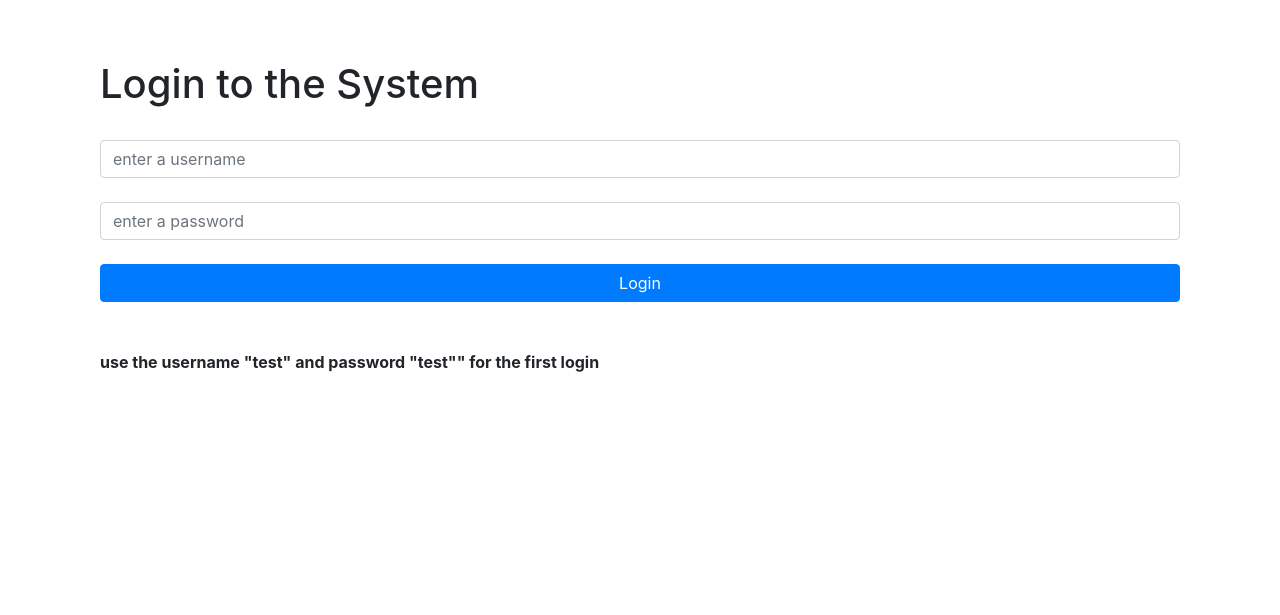
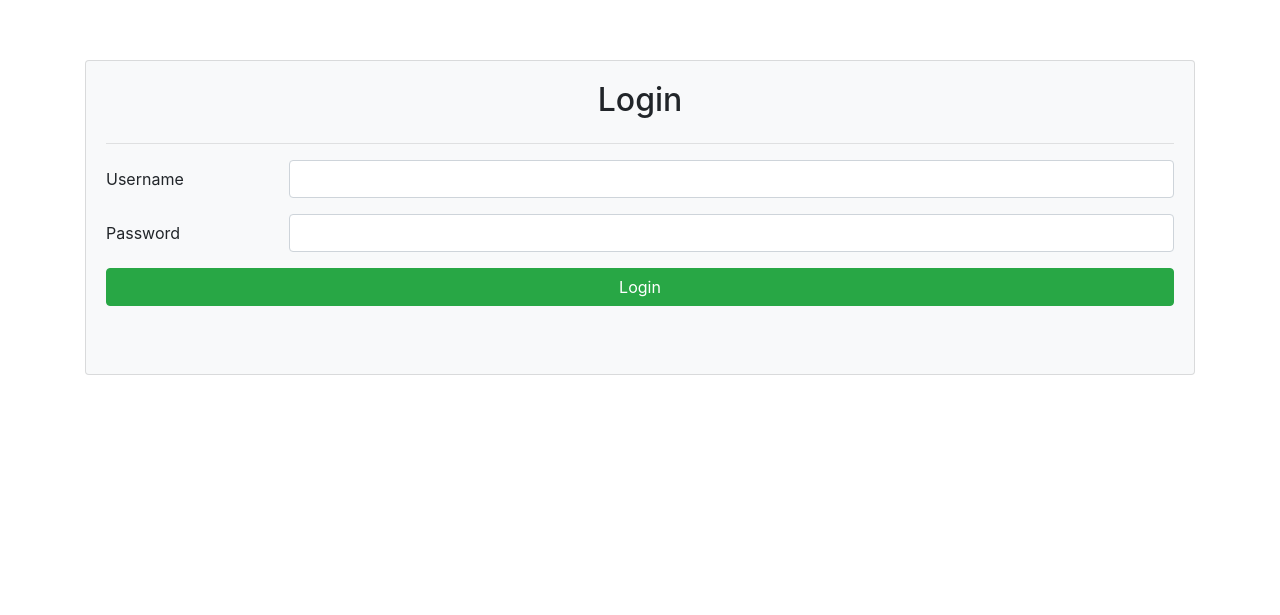
Before and after one commit to miyurusankalpa/driver-booking, a PHP site: page /login.php in a window 1280 px wide. Shown: the part 56-671 px from the top of the page. Run offline with PHP 8.4, Linux system fonts and the light colour scheme.

Commit message:
added xhr
added required, changed jumbotron to card

Co-Authored-By: madusankawgd <madusankawgd@users.noreply.github.com>
Co-Authored-By: udayangad <udayangad@users.noreply.github.com>

```diff
--- a/login.php
+++ b/login.php
@@ -2,49 +2,50 @@
 	include 'header.php';
 ?>
 
-<div class="container">
-	<h1>
-		Login to the System
-	</h1>
-	<br>
+<div class="card card-body bg-light">
+	<h2 class="text-center">Login</h2>
+	<hr>
 	<form>
-		<input type="text" class="form-control"	name="username" placeholder="enter a username"> <br>
-		<input type="password" class="form-control"	name="password" placeholder="enter a password"> <br>
-		<input type="submit" id="login_button" class="btn btn-primary btn-block" value="Login">
+
+		<div class="form-group row">
+          	<label class="col-sm-2 col-form-label">Username</label>
+		<div class="col-sm-10">
+          	   <input type="text" class="form-control" name="username" required="">
+         	</div>
+	   </div>
+	   <div class="form-group row">
+          	<label class="col-sm-2 col-form-label">Password</label>
+		<div class="col-sm-10">
+          	   <input type="password" class="form-control" name="password" required="">
+         	</div>
+	   </div>
+
+		<input type="submit" id="login_button" class="btn btn-success btn-block" value="Login">
 		<br><div id="login_status"></div>
 	</form>
 
 <br>
-<b>use the username "test" and password "test"" for the first login</b>
 </div>
 
 <script type="text/javascript">
 j(document).ready(function () {
-    j('#login_button').click(function (event) {
-	event.preventDefault();
+    j('#login_button').click(function (e) {
+
+	e.preventDefault();
+
+	if(!j(this).closest('form')[0].checkValidity()){
+		return false;
+	}
 
 	var username = j("input[name=username]").val();
 	var password = j("input[name=password]").val();
-
-	if (username == '') {
-		j("#un_status").attr('class','form-group has-warning').find(".un_status_sign").attr('class','un_status_sign input-group-addon').html('<i class="glyphicon glyphicon-remove"></i>').fadeIn("slow");
-        return false;
-    } else {
-		j("#un_status").attr('class','form-group has-success').find(".un_status_sign").attr('class','un_status_sign input-group-addon').html('<i class="glyphicon glyphicon-ok"></i>').fadeIn("slow");
-    }
-	if (password == '') {
-		j("#pw_status").attr('class','form-group has-warning').find(".pw_status_sign").attr('class','pw_status_sign input-group-addon').html('<i class="glyphicon glyphicon-remove"></i>').fadeIn("slow");
-        return false;
-    } else {
-		j("#pw_status").attr('class','form-group has-warning').find(".pw_status_sign").attr('class','pw_status_sign input-group-addon').html('<i class="glyphicon glyphicon-ok"></i>').fadeIn("slow");
-    }
 
 	j('input').attr('disabled', true);
 
 	j.ajax({
 	   type: "POST",
 	   dataType: 'json',
-	   url: "login_proccess.php",
+	   url: "login_process.php",
 	   data: 'username='+ username +'&password='+ password +'&json=true',
 	   cache: false,
 	   success: function(data){
```
Also changed, not shown: register.php (+60 -14 lines).
